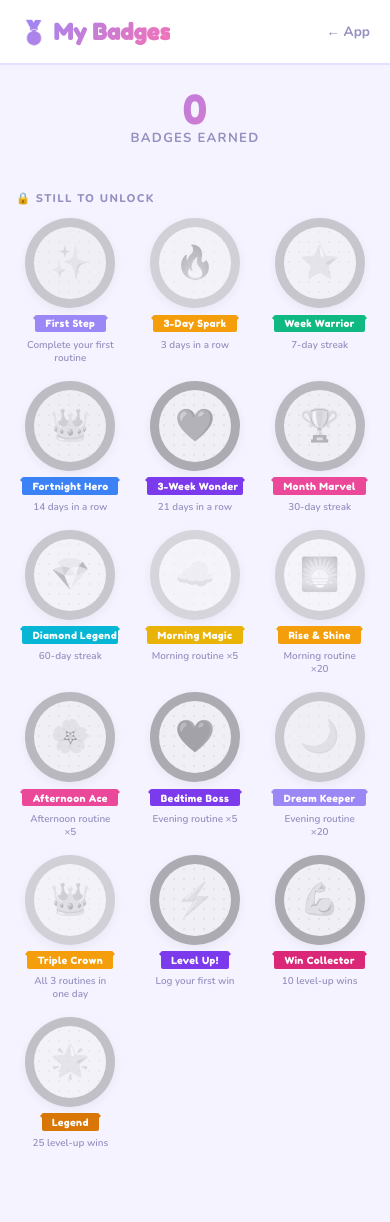
After one commit to briefsubstance91/violet-routines, a Flask app: page /badges in a window 390 px wide. The commit adds this page. Run offline with Flask 3, Linux system fonts and the light colour scheme.

Commit message:
Add merit badge system: board page, earning logic, and toast notification
- 17 badges across streak, routine, triple-crown, and level-up categories
- Sanrio-style circular badge design with ribbon on /badges page
- Badge earned toast slides up from bottom when unlocked
- Tracks completions, triples, and level-up wins in localStorage
- Badges link added to hamburger menu

Co-Authored-By: Claude Sonnet 4.6 <noreply@anthropic.com>

```diff
--- a/app.py
+++ b/app.py
@@ -342,6 +342,7 @@ def index():
         cel_routines_json=json.dumps(cel_routines),
         cel_milestones_json=json.dumps(cel_milestones),
         levelup_categories_json=json.dumps(levelup_data.get('levelup_categories', [])),
+        badges_json=json.dumps(BADGES),
     )
 
 
@@ -422,6 +423,34 @@ def admin_tasks_save():
     return jsonify({'ok': True})
 
 
+BADGES = [
+    # ── Streak badges ──
+    {'id': 'first-step',   'name': 'First Step',      'desc': 'Complete your first routine',  'emoji': '✨', 'bg': '#ede9fe', 'ring': '#9b87f5', 'type': 'streak',  'threshold': 1},
+    {'id': 'spark',        'name': '3-Day Spark',      'desc': '3 days in a row',              'emoji': '🔥', 'bg': '#fef3c7', 'ring': '#f59e0b', 'type': 'streak',  'threshold': 3},
+    {'id': 'week-warrior', 'name': 'Week Warrior',     'desc': '7-day streak',                 'emoji': '⭐', 'bg': '#d1fae5', 'ring': '#10b981', 'type': 'streak',  'threshold': 7},
+    {'id': 'fortnight',    'name': 'Fortnight Hero',   'desc': '14 days in a row',             'emoji': '👑', 'bg': '#dbeafe', 'ring': '#3b82f6', 'type': 'streak',  'threshold': 14},
+    {'id': '3-week',       'name': '3-Week Wonder',    'desc': '21 days in a row',             'emoji': '💜', 'bg': '#ede9fe', 'ring': '#7c3aed', 'type': 'streak',  'threshold': 21},
+    {'id': 'month',        'name': 'Month Marvel',     'desc': '30-day streak',                'emoji': '🏆', 'bg': '#fce7f3', 'ring': '#ec4899', 'type': 'streak',  'threshold': 30},
+    {'id': 'diamond',      'name': 'Diamond Legend',   'desc': '60-day streak',                'emoji': '💎', 'bg': '#cffafe', 'ring': '#06b6d4', 'type': 'streak',  'threshold': 60},
+    # ── Routine badges ──
+    {'id': 'morning-5',    'name': 'Morning Magic',    'desc': 'Morning routine ×5',           'emoji': '☁️', 'bg': '#fef9c3', 'ring': '#eab308', 'type': 'routine', 'routine': 'am', 'threshold': 5},
+    {'id': 'morning-20',   'name': 'Rise & Shine',     'desc': 'Morning routine ×20',          'emoji': '🌅', 'bg': '#fef9c3', 'ring': '#f59e0b', 'type': 'routine', 'routine': 'am', 'threshold': 20},
+    {'id': 'afternoon-5',  'name': 'Afternoon Ace',    'desc': 'Afternoon routine ×5',         'emoji': '🌸', 'bg': '#fce7f3', 'ring': '#ec4899', 'type': 'routine', 'routine': 'af', 'threshold': 5},
+    {'id': 'evening-5',    'name': 'Bedtime Boss',     'desc': 'Evening routine ×5',           'emoji': '🖤', 'bg': '#ede9fe', 'ring': '#7c3aed', 'type': 'routine', 'routine': 'pm', 'threshold': 5},
+    {'id': 'evening-20',   'name': 'Dream Keeper',     'desc': 'Evening routine ×20',          'emoji': '🌙', 'bg': '#ede9fe', 'ring': '#9b87f5', 'type': 'routine', 'routine': 'pm', 'threshold': 20},
+    {'id': 'triple-crown', 'name': 'Triple Crown',     'desc': 'All 3 routines in one day',   'emoji': '👑', 'bg': '#fef3c7', 'ring': '#f59e0b', 'type': 'triple',  'threshold': 1},
+    # ── Level Up badges ──
+    {'id': 'levelup-1',    'name': 'Level Up!',        'desc': 'Log your first win',           'emoji': '⚡', 'bg': '#ede9fe', 'ring': '#7c3aed', 'type': 'levelup', 'threshold': 1},
+    {'id': 'levelup-10',   'name': 'Win Collector',    'desc': '10 level-up wins',             'emoji': '💪', 'bg': '#fce7f3', 'ring': '#db2777', 'type': 'levelup', 'threshold': 10},
+    {'id': 'levelup-25',   'name': 'Legend',           'desc': '25 level-up wins',             'emoji': '🌟', 'bg': '#fef3c7', 'ring': '#d97706', 'type': 'levelup', 'threshold': 25},
+]
+
+
+@app.route('/badges')
+def badges():
+    return render_template('badges.html', badges_json=json.dumps(BADGES))
+
+
 @app.route('/stats')
 def stats():
     routines = load_routines()
--- /dev/null
+++ b/templates/badges.html
@@ -0,0 +1,328 @@
+<!DOCTYPE html>
+<html lang="en">
+<head>
+  <meta charset="UTF-8">
+  <meta name="viewport" content="width=device-width, initial-scale=1.0, viewport-fit=cover">
+  <title>Violet's Badges</title>
+  <link rel="preconnect" href="https://fonts.googleapis.com">
+  <link href="https://fonts.googleapis.com/css2?family=Fredoka+One&family=Nunito:wght@400;600;700;800&display=swap" rel="stylesheet">
+  <style>
+    *, *::before, *::after { box-sizing: border-box; margin: 0; padding: 0; }
+
+    :root {
+      --purple: #9b87f5;
+      --pink:   #f472b6;
+      --text:   #1e1b4b;
+      --muted:  #9490c0;
+      --bg:     #f5f3ff;
+      --border: #e5e0ff;
+      --r:      16px;
+    }
+
+    body {
+      font-family: 'Nunito', sans-serif;
+      background: var(--bg);
+      color: var(--text);
+      min-height: 100vh;
+      padding-bottom: 3rem;
+    }
+
+    header {
+      background: white;
+      border-bottom: 2px solid var(--border);
+      padding: 1.1rem 1.25rem;
+      display: flex;
+      align-items: center;
+      justify-content: space-between;
+      position: sticky; top: 0; z-index: 10;
+    }
+
+    header h1 {
+      font-family: 'Fredoka One', cursive;
+      font-size: 1.4rem;
+      background: linear-gradient(135deg, #9b87f5, #f472b6);
+      -webkit-background-clip: text;
+      -webkit-text-fill-color: transparent;
+      background-clip: text;
+    }
+
+    .back-link {
+      font-size: 0.85rem; font-weight: 700;
+      color: var(--muted); text-decoration: none;
+    }
+    .back-link:hover { color: var(--purple); }
+
+    .page { max-width: 480px; margin: 0 auto; padding: 1.5rem 1rem; }
+
+    .earned-count {
+      text-align: center;
+      margin-bottom: 1.5rem;
+    }
+    .earned-count .num {
+      font-family: 'Fredoka One', cursive;
+      font-size: 2.5rem;
+      background: linear-gradient(135deg, var(--purple), var(--pink));
+      -webkit-background-clip: text;
+      -webkit-text-fill-color: transparent;
+      background-clip: text;
+      line-height: 1;
+    }
+    .earned-count .label {
+      font-size: 0.82rem; font-weight: 700;
+      color: var(--muted); text-transform: uppercase; letter-spacing: 0.1em;
+    }
+
+    .section-label {
+      font-size: 0.7rem; font-weight: 800; letter-spacing: 0.12em;
+      text-transform: uppercase; color: var(--muted);
+      margin: 1.25rem 0 0.75rem;
+    }
+
+    .badge-grid {
+      display: grid;
+      grid-template-columns: repeat(3, 1fr);
+      gap: 1rem;
+    }
+
+    /* ── Badge card ── */
+    .badge-card {
+      display: flex; flex-direction: column; align-items: center;
+      gap: 0.4rem; cursor: default;
+    }
+
+    .badge-circle {
+      position: relative;
+      width: 90px; height: 90px;
+      border-radius: 50%;
+      display: flex; align-items: center; justify-content: center;
+      box-shadow: 0 3px 12px rgba(0,0,0,0.12);
+      transition: transform 0.2s;
+    }
+    .badge-card.earned .badge-circle { transform: scale(1.04); }
+    .badge-card:not(.earned) .badge-circle { filter: grayscale(1); opacity: 0.45; }
+
+    .badge-inner {
+      width: 72px; height: 72px;
+      border-radius: 50%;
+      display: flex; align-items: center; justify-content: center;
+      background: white;
+      position: relative;
+    }
+
+    .badge-emoji { font-size: 2rem; line-height: 1; }
+
+    /* polka-dot inner bg via radial-gradient */
+    .badge-inner::before {
+      content: '';
+      position: absolute; inset: 0; border-radius: 50%;
+      opacity: 0.18;
+      background-image: radial-gradient(circle, currentColor 1.5px, transparent 1.5px);
+      background-size: 10px 10px;
+    }
+
+    /* earned stamp */
+    .badge-stamp {
+      position: absolute; bottom: -2px; right: -2px;
+      width: 24px; height: 24px;
+      background: white;
+      border-radius: 50%;
+      display: flex; align-items: center; justify-content: center;
+      font-size: 0.75rem;
+      box-shadow: 0 1px 4px rgba(0,0,0,0.2);
+    }
+
+    /* ribbon */
+    .badge-ribbon {
+      position: relative;
+      background: var(--ribbon-color, #f472b6);
+      color: white;
+      font-family: 'Fredoka One', cursive;
+      font-size: 0.62rem;
+      letter-spacing: 0.04em;
+      padding: 0.18rem 0.65rem;
+      border-radius: 2px;
+      text-align: center;
+      white-space: nowrap;
+      max-width: 96px;
+    }
+    .badge-ribbon::before,
+    .badge-ribbon::after {
+      content: '';
+      position: absolute;
+      top: 0; bottom: 0;
+      width: 0; height: 0;
+      border-style: solid;
+    }
+    .badge-ribbon::before {
+      left: -5px;
+      border-width: 0 5px 100% 0;
+      border-color: transparent var(--ribbon-color, #f472b6) transparent transparent;
+    }
+    .badge-ribbon::after {
+      right: -5px;
+      border-width: 0 0 100% 5px;
+      border-color: transparent transparent transparent var(--ribbon-color, #f472b6);
+    }
+
+    .badge-name {
+      font-size: 0.72rem; font-weight: 800;
+      color: var(--text); text-align: center; line-height: 1.2;
+      max-width: 88px;
+    }
+    .badge-card:not(.earned) .badge-name { color: var(--muted); }
+
+    .badge-desc {
+      font-size: 0.62rem; font-weight: 600;
+      color: var(--muted); text-align: center;
+      max-width: 88px; line-height: 1.3;
+    }
+
+    /* ── Progress bar on locked badges ── */
+    .badge-progress {
+      width: 80px;
+      height: 4px;
+      background: var(--border);
+      border-radius: 2px;
+      overflow: hidden;
+    }
+    .badge-progress-fill {
+      height: 100%;
+      border-radius: 2px;
+      background: var(--purple);
+      transition: width 0.4s;
+    }
+
+    .empty { text-align: center; color: var(--muted); font-size: 0.9rem; padding: 2rem; }
+  </style>
+</head>
+<body>
+
+<header>
+  <h1>🏅 My Badges</h1>
+  <a href="/" class="back-link">← App</a>
+</header>
+
+<div class="page">
+
+  <div class="earned-count">
+    <div class="num" id="earnedNum">0</div>
+    <div class="label">badges earned</div>
+  </div>
+
+  <p class="section-label" id="earnedLabel" style="display:none">✨ Earned</p>
+  <div class="badge-grid" id="earnedGrid"></div>
+
+  <p class="section-label">🔒 Still to unlock</p>
+  <div class="badge-grid" id="lockedGrid"></div>
+
+</div>
+
+<script>
+  const ALL_BADGES  = {{ badges_json | safe }};
+  const earned      = new Set(JSON.parse(localStorage.getItem('violet-badges') || '[]'));
+  const streaks     = JSON.parse(localStorage.getItem('violet-streaks') || '{}');
+  const completions = JSON.parse(localStorage.getItem('violet-completions') || '{}');
+  const tripleCount = parseInt(localStorage.getItem('violet-triples') || '0');
+  const luWins      = parseInt(localStorage.getItem('violet-lu-total') || '0');
+
+  function getProgress(badge) {
+    if (badge.type === 'streak') {
+      const best = Math.max(...Object.values(streaks).map(s => s.count || 0), 0);
+      return { val: best, max: badge.threshold };
+    }
+    if (badge.type === 'routine') {
+      return { val: completions[badge.routine] || 0, max: badge.threshold };
+    }
+    if (badge.type === 'triple') {
+      return { val: tripleCount, max: badge.threshold };
+    }
+    if (badge.type === 'levelup') {
+      return { val: luWins, max: badge.threshold };
+    }
+    return { val: 0, max: 1 };
+  }
+
+  function makeBadge(badge, isEarned) {
+    const { val, max } = getProgress(badge);
+    const pct = Math.min(val / max, 1);
+
+    const card = document.createElement('div');
+    card.className = 'badge-card' + (isEarned ? ' earned' : '');
+
+    // circle
+    const circle = document.createElement('div');
+    circle.className = 'badge-circle';
+    circle.style.background = badge.ring;
+    circle.style.padding = '9px';
+
+    const inner = document.createElement('div');
+    inner.className = 'badge-inner';
+    inner.style.background = badge.bg;
+    inner.style.color = badge.ring;
+
+    const emoji = document.createElement('span');
+    emoji.className = 'badge-emoji';
+    emoji.textContent = badge.emoji;
+    inner.appendChild(emoji);
+
+    if (isEarned) {
+      const stamp = document.createElement('div');
+      stamp.className = 'badge-stamp';
+      stamp.textContent = '✓';
+      stamp.style.color = badge.ring;
+      circle.appendChild(stamp);
+    }
+
+    circle.appendChild(inner);
+    card.appendChild(circle);
+
+    // ribbon
+    const ribbon = document.createElement('div');
+    ribbon.className = 'badge-ribbon';
+    ribbon.style.setProperty('--ribbon-color', badge.ring);
+    ribbon.style.background = badge.ring;
+    ribbon.textContent = badge.name;
+    card.appendChild(ribbon);
+
+    // desc
+    const desc = document.createElement('div');
+    desc.className = 'badge-desc';
+    desc.textContent = badge.desc;
+    card.appendChild(desc);
+
+    // progress bar (locked only)
+    if (!isEarned && pct > 0) {
+      const bar = document.createElement('div');
+      bar.className = 'badge-progress';
+      const fill = document.createElement('div');
+      fill.className = 'badge-progress-fill';
+      fill.style.width = (pct * 100) + '%';
+      fill.style.background = badge.ring;
+      bar.appendChild(fill);
+      card.appendChild(bar);
+    }
+
+    return card;
+  }
+
+  const earnedBadges = ALL_BADGES.filter(b => earned.has(b.id));
+  const lockedBadges = ALL_BADGES.filter(b => !earned.has(b.id));
+
+  document.getElementById('earnedNum').textContent = earnedBadges.length;
+
+  const earnedGrid = document.getElementById('earnedGrid');
+  const lockedGrid = document.getElementById('lockedGrid');
+
+  if (earnedBadges.length > 0) {
+    document.getElementById('earnedLabel').style.display = '';
+    earnedBadges.forEach(b => earnedGrid.appendChild(makeBadge(b, true)));
+  }
+  lockedBadges.forEach(b => lockedGrid.appendChild(makeBadge(b, false)));
+
+  if (lockedBadges.length === 0) {
+    lockedGrid.innerHTML = '<p class="empty" style="grid-column:1/-1">You earned them all! 🏆</p>';
+  }
+</script>
+
+</body>
+</html>
```
Also changed, not shown: templates/index.html (+123 -1 lines).
